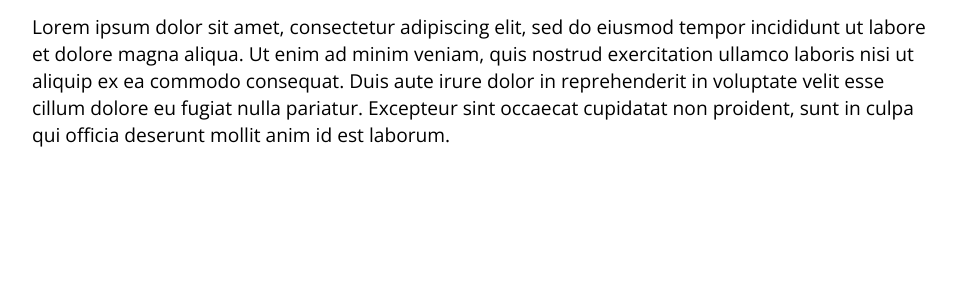
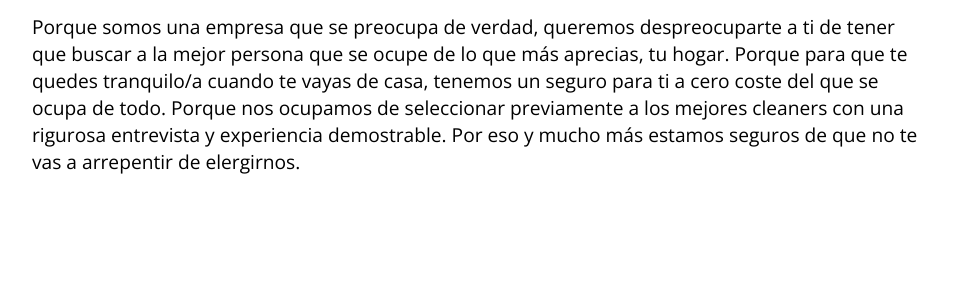
Before and after one commit to clean2home/clean2home, a website built with Vite: page src/about-us.html in a window 1280 px wide. Shown: the part 359-646 px from the top of the page, without its empty margins (160-1116 px from the left). Built offline with nearby package versions, Linux system fonts and the light colour scheme; some packages are replaced by stand-ins of ours; no server answers.

Commit message:
cambio importacion font awesome cambio parrafo about us

```diff
--- a/src/about-us.html
+++ b/src/about-us.html
@@ -33,7 +33,7 @@
       rel="stylesheet" />
 
     <!-- ICONS -->
-    <!-- <script src="https://kit.fontawesome.com/790908a15c.js" crossorigin="anonymous"></script> -->
+    <script src="https://kit.fontawesome.com/790908a15c.js" crossorigin="anonymous"></script>
 
     <script type="module" src="./main.js"></script>
     <!-- META TAGS -->
@@ -157,10 +157,7 @@
         </h1>
         <h2 class="home-description">Muchos porqués para elegirnos</h2>
         <p class="home-text">
-          Lorem ipsum dolor sit amet, consectetur adipiscing elit, sed do eiusmod tempor incididunt ut labore et dolore magna aliqua.
-          Ut enim ad minim veniam, quis nostrud exercitation ullamco laboris nisi ut aliquip ex ea commodo consequat. Duis aute irure
-          dolor in reprehenderit in voluptate velit esse cillum dolore eu fugiat nulla pariatur. Excepteur sint occaecat cupidatat non
-          proident, sunt in culpa qui officia deserunt mollit anim id est laborum.
+          Porque somos una empresa que se preocupa de verdad, queremos despreocuparte a ti de tener que buscar a la mejor persona que se ocupe de lo que más aprecias, tu hogar. Porque para que te quedes tranquilo/a cuando te vayas de casa, tenemos un seguro para ti a cero coste del que se ocupa de todo. Porque nos ocupamos de seleccionar previamente a los mejores cleaners con una rigurosa entrevista y experiencia demostrable. Por eso y mucho más estamos seguros de que no te vas a arrepentir de elergirnos.
         </p>
       </div>
     </section>
--- a/src/main.js
+++ b/src/main.js
@@ -1,6 +1,5 @@
 // Import CSS
 import "./styles/main.css";
-import "https://kit.fontawesome.com/790908a15c.js";
 
 import { toggleLoginRegisterForm, toggleModal } from "./components/actions/ui/modal";
 import { startLoginWithEmail, startLoginWithGoogle, startRegisterWithEmail, startSignout, validateFields } from "./components/actions/auth/auth";
```
Also changed, not shown: src/cleaners.html (+1 -1 lines), src/como-funciona.html (+1 -1 lines), src/index.html (+1 -1 lines), src/under-construction.html (+1 -1 lines).
